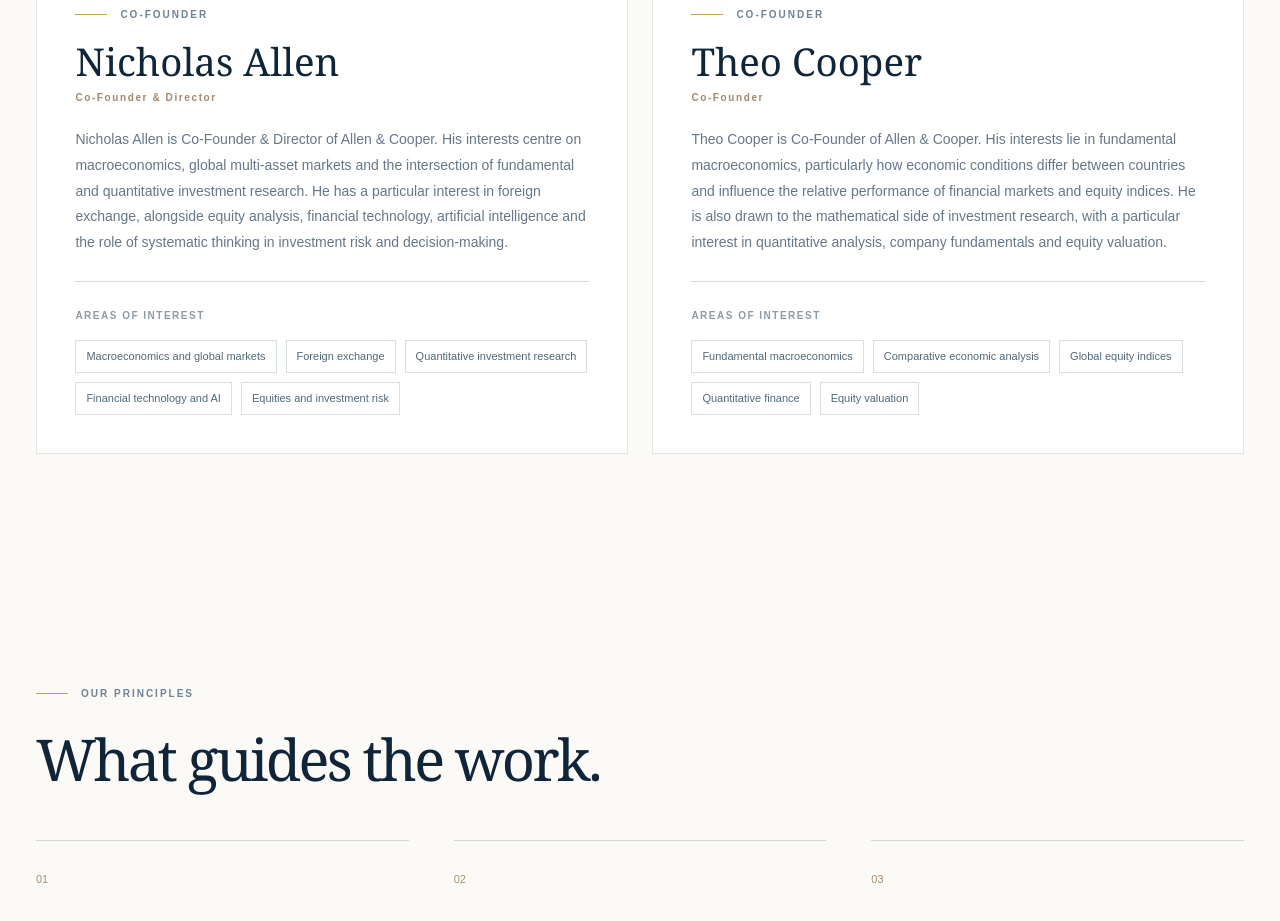
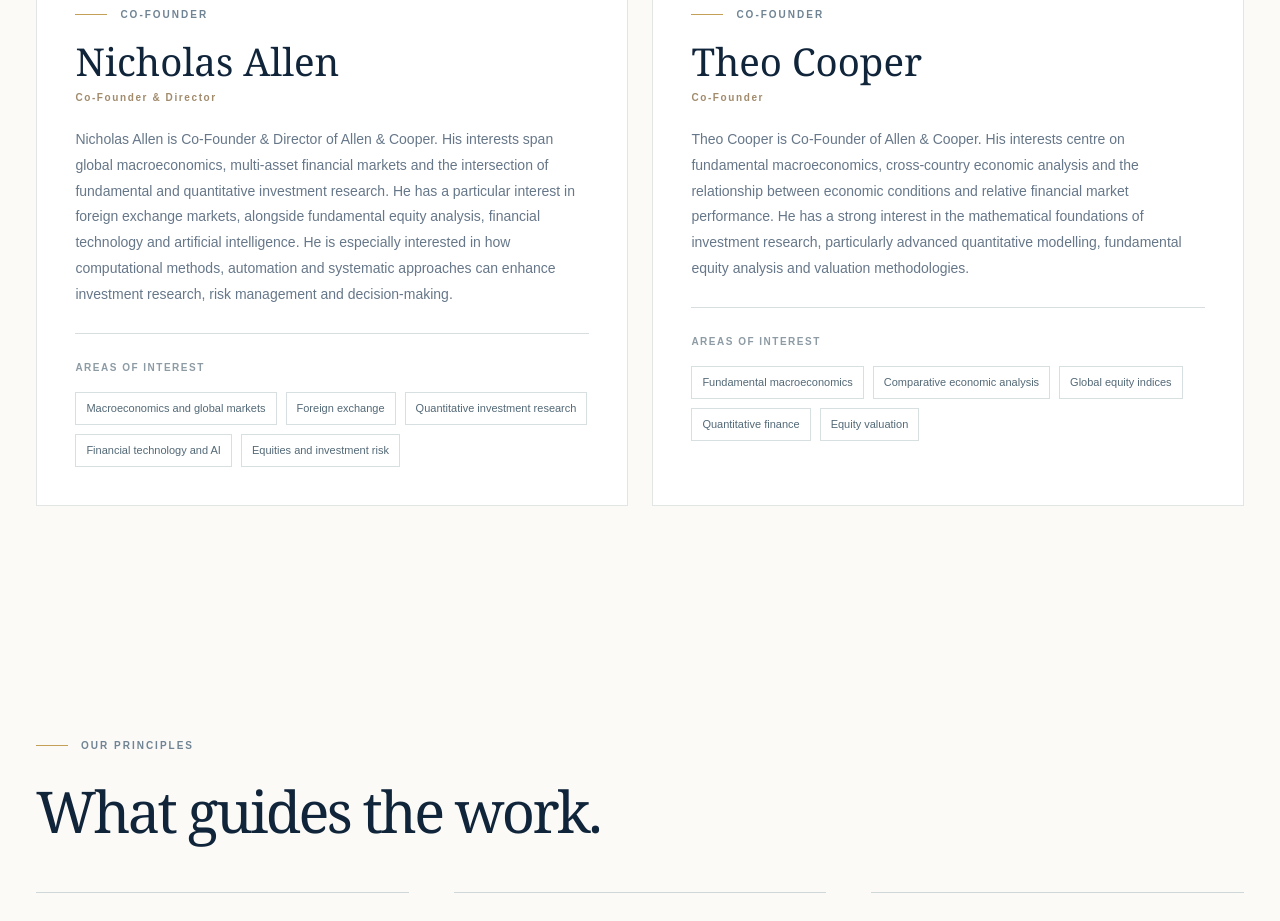
Before and after one commit to nicholaslallen1-crypto/website, a Next.js app: page /about in a window 1280 px wide. Shown: the part 2960-3881 px from the top of the page. Built offline with nearby package versions, Linux system fonts and the light colour scheme; no server answers.

Commit message:
Use approved co-founder biographies verbatim

```diff
--- a/app/about/page.tsx
+++ b/app/about/page.tsx
@@ -15,7 +15,7 @@ export default function About() {
           <div className="leader-portrait"><Image src="/founders/nicholas-allen-2026.jpg" alt="Portrait of Nicholas Allen, Co-Founder and Director of Allen & Cooper" fill sizes="(max-width: 800px) 100vw, 50vw" priority /></div>
           <div className="leader-details">
             <Eyebrow>CO-FOUNDER</Eyebrow><h3>Nicholas Allen</h3><div className="role">Co-Founder &amp; Director</div>
-            <p>Nicholas Allen is Co-Founder &amp; Director of Allen &amp; Cooper. His interests centre on macroeconomics, global multi-asset markets and the intersection of fundamental and quantitative investment research. He has a particular interest in foreign exchange, alongside equity analysis, financial technology, artificial intelligence and the role of systematic thinking in investment risk and decision-making.</p>
+            <p>Nicholas Allen is Co-Founder &amp; Director of Allen &amp; Cooper. His interests span global macroeconomics, multi-asset financial markets and the intersection of fundamental and quantitative investment research. He has a particular interest in foreign exchange markets, alongside fundamental equity analysis, financial technology and artificial intelligence. He is especially interested in how computational methods, automation and systematic approaches can enhance investment research, risk management and decision-making.</p>
             <div className="leader-focus"><span>AREAS OF INTEREST</span><ul><li>Macroeconomics and global markets</li><li>Foreign exchange</li><li>Quantitative investment research</li><li>Financial technology and AI</li><li>Equities and investment risk</li></ul></div>
           </div>
         </article>
@@ -23,7 +23,7 @@ export default function About() {
           <div className="leader-portrait"><Image src="/founders/theo-cooper-2026.jpg" alt="Portrait of Theo Cooper, Co-Founder of Allen & Cooper" fill sizes="(max-width: 800px) 100vw, 50vw" /></div>
           <div className="leader-details">
             <Eyebrow>CO-FOUNDER</Eyebrow><h3>Theo Cooper</h3><div className="role">Co-Founder</div>
-            <p>Theo Cooper is Co-Founder of Allen &amp; Cooper. His interests lie in fundamental macroeconomics, particularly how economic conditions differ between countries and influence the relative performance of financial markets and equity indices. He is also drawn to the mathematical side of investment research, with a particular interest in quantitative analysis, company fundamentals and equity valuation.</p>
+            <p>Theo Cooper is Co-Founder of Allen &amp; Cooper. His interests centre on fundamental macroeconomics, cross-country economic analysis and the relationship between economic conditions and relative financial market performance. He has a strong interest in the mathematical foundations of investment research, particularly advanced quantitative modelling, fundamental equity analysis and valuation methodologies.</p>
             <div className="leader-focus"><span>AREAS OF INTEREST</span><ul><li>Fundamental macroeconomics</li><li>Comparative economic analysis</li><li>Global equity indices</li><li>Quantitative finance</li><li>Equity valuation</li></ul></div>
           </div>
         </article>
```
